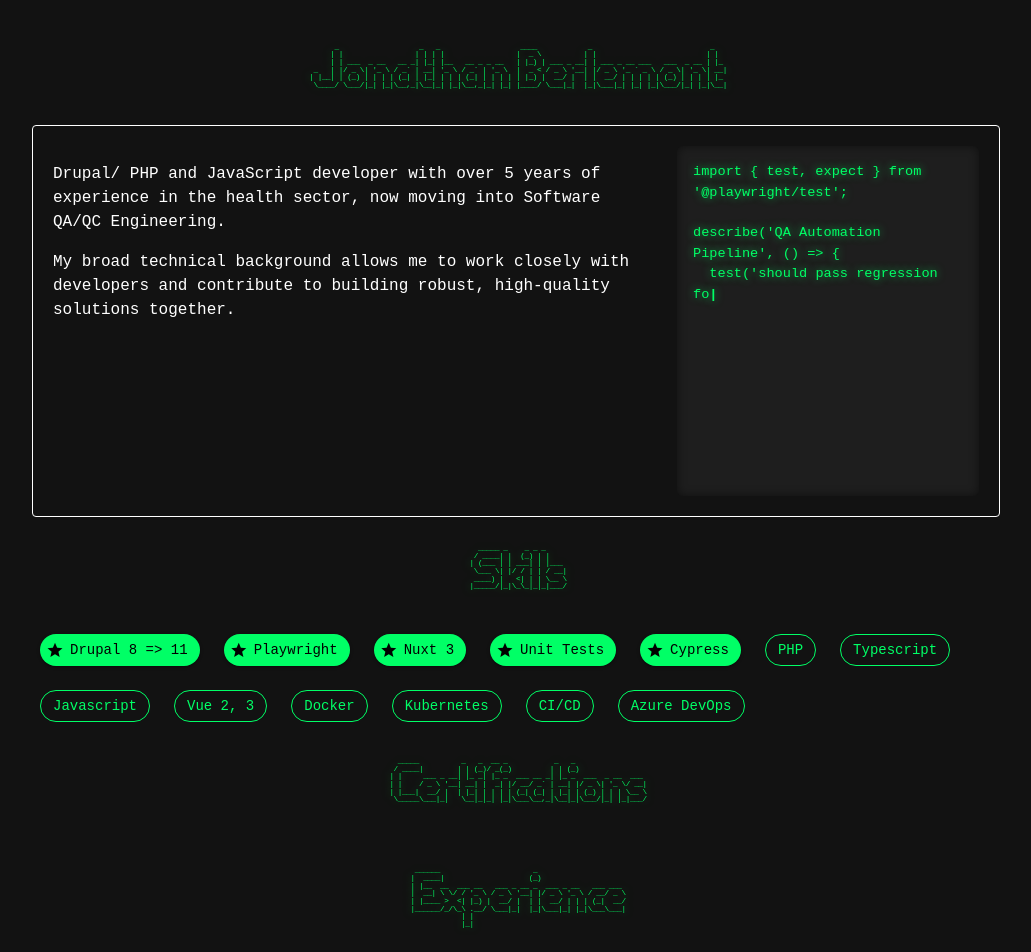
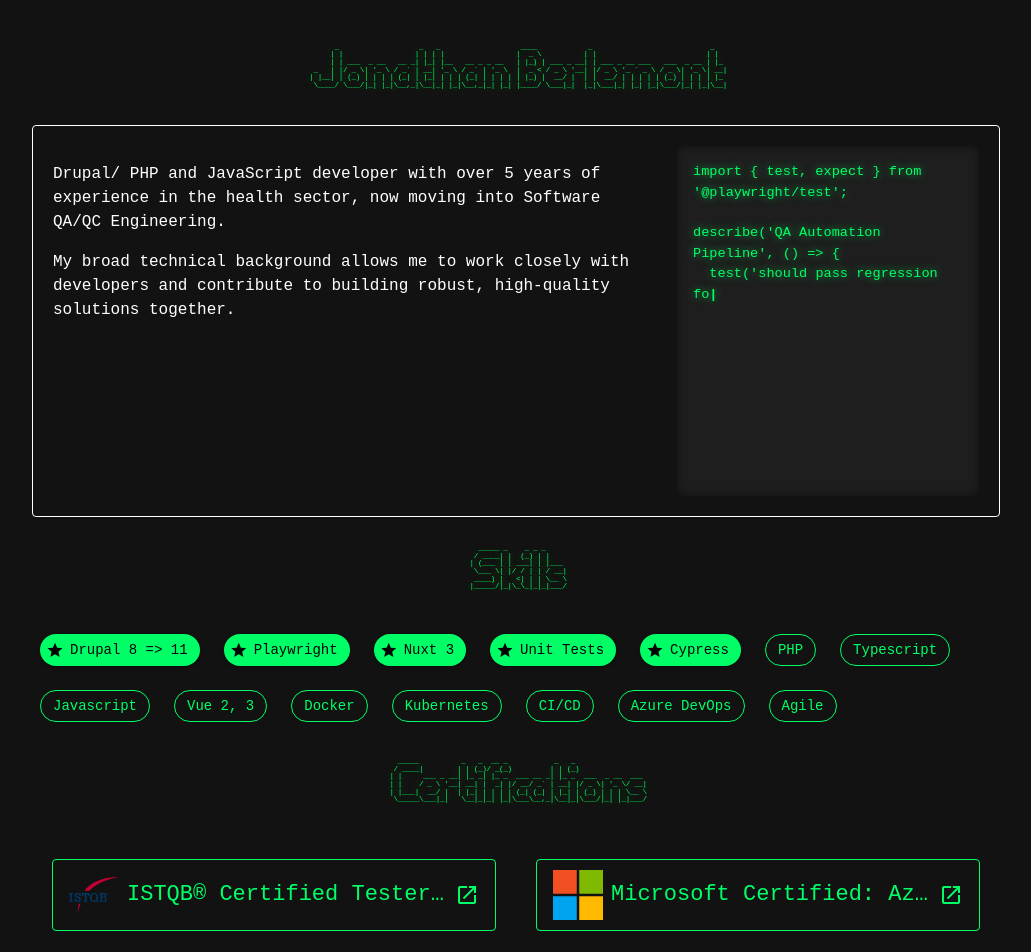
Before and after one commit to JonathanBerlemont/jonathanberlemont.github.io, a Vue app: page / in a window 1280 px wide. Shown: the top 952 px of the page, without its empty margins (124-1155 px from the left). Built offline with nearby package versions, Linux system fonts and the light colour scheme.

Commit message:
added 2 certificates

```diff
--- /dev/null
+++ b/src/data/certificates.json
@@ -0,0 +1,12 @@
+[
+    {
+        "name": "ISTQB® Certified Tester Foundation Level",
+        "url": "https://app.skillsclub.com/credential/281834-3e28b2da8c695ce8a32ed67151ea6a98d5d02635c29826ba370fd6efa7c90148",
+        "logo": "istqb.svg"
+    },
+    {
+        "name": "Microsoft Certified: Azure Fundamentals",
+        "url": "https://www.credly.com/badges/77b87b1a-93d9-4413-b606-386bac6decaa",
+        "logo": "microsoft.svg"
+    }
+]
--- a/src/data/skills.json
+++ b/src/data/skills.json
@@ -11,5 +11,6 @@
     "Docker",
     "Kubernetes",
     "CI/CD",
-    "Azure DevOps"
+    "Azure DevOps",
+    "Agile"
 ]
--- a/src/sections/Certificates.vue
+++ b/src/sections/Certificates.vue
@@ -1,5 +1,5 @@
 <script lang="ts" setup>
-
+import certificates from '@/data/certificates.json';
 </script>
 
 <template>
@@ -13,8 +13,32 @@
   \_____\___|_|   \__|_|_| |_|\___\__,_|\__|_|\___/|_| |_|___/
         </pre>
     </div>
+    <div class="certificates">
+        <v-card
+            v-for="certificate in certificates"
+            :key="certificate.name"
+            :title="certificate.name"
+            variant="outlined"
+            color="#00ff66"
+        >
+            <template #prepend>
+                <img :src="`/logos/${certificate.logo}`" style="width: 50px; height: 50px; object-fit: contain;" />
+            </template>
+            <template #append>
+                <a :href="certificate.url" target="_blank" rel="noopener noreferrer">
+                    <v-icon icon="mdi-open-in-new" color="#00ff66" />
+                </a>
+            </template>
+        </v-card>
+    </div>
 </template>
 
 <style scoped>
-
+.certificates {
+    display: grid;
+    grid-template-columns: 1fr 1fr;
+    .v-card {
+        margin: 20px;
+    }
+}
 </style>
```
Also changed, not shown: public/logos/istqb.svg (added), public/logos/microsoft.svg (added).
